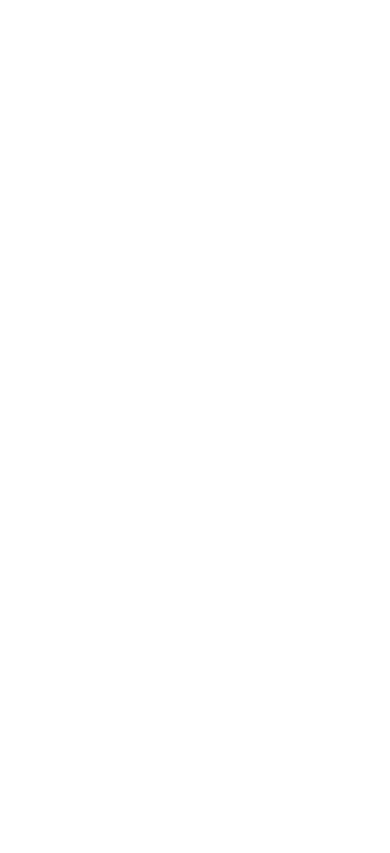
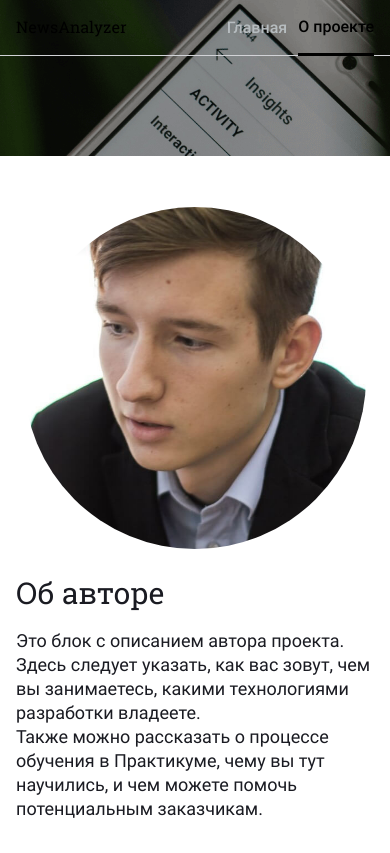
Before and after one commit to dontstain/news-analyzer, a website built with webpack: page src/about.html in a window 390 px wide. Built offline with nearby package versions, Linux system fonts and the light colour scheme.

Commit message:
fixed main adaptiveness, reworked search transform and started about

```diff
--- a/src/about.html
+++ b/src/about.html
@@ -0,0 +1,59 @@
+<!DOCTYPE html>
+<html lang="ru">
+<head>
+  <meta charset="UTF-8">
+  <meta name="viewport" content="width=device-width, initial-scale=1.0">
+  <meta http-equiv="X-UA-Compatible" content="ie=edge">
+  <meta name="author" content="Дмитрий Трипольский">
+  <meta name="description" content="Сайт для подбора актуальных новостей по запросу пользователя">
+  <title>News Analyzer - About</title>
+  <!-- <link rel="icon" type="image/svg" href="<%=require('./images/favicon.svg').default%>"> -->
+  <link rel="stylesheet" href="./pages/about.css">
+  <!-- <link rel="stylesheet" href="<%= htmlWebpackPlugin.files.chunks.main.css %>"> -->
+</head>
+<body>
+  <div class="page">
+    <header class="header header_light cut-section">
+      <h1 class="header__title">
+        NewsAnalyzer
+      </h1>
+      <nav class="header__nav">
+        <ul class="header__nav-list">
+          <li class="header__nav-item">
+            <a href="#" class="header__nav-text link">
+              Главная
+            </a>
+          </li>
+          <li class="header__nav-item header__nav-item_active">
+            <a href="#" class="header__nav-text header__nav-text_active link">
+              О проекте
+            </a>
+          </li>
+        </ul>
+      </nav>
+    </header>
+    <main class="main">
+      <section class="search">
+
+      </section>
+      <section class="for-clients">
+
+      </section>
+      <section class="about cut-section">
+        <img src="./images/author.jpg" alt="Фото автора" class="about__photo">
+        <div class="about__text-container">
+          <h2 class="about__heading">
+            Об авторе
+          </h2>
+          <p class="about__text">
+            Это блок с описанием автора проекта. Здесь следует указать, как вас зовут, чем вы занимаетесь, какими технологиями разработки владеете.
+          </p>
+          <p class="about__text">
+            Также можно рассказать о процессе обучения в Практикуме, чему вы тут научились, и чем можете помочь потенциальным заказчикам.
+          </p>
+        </div>
+      </section>
+    </main>
+  </div>
+</body>
+</html>
--- a/src/blocks/about/__photo/about__photo.css
+++ b/src/blocks/about/__photo/about__photo.css
@@ -1,4 +1,5 @@
 .about__photo {
+  margin-top: calc(100vw / 36 + 40px);
   margin-right: calc(100vw / 30 + 8px);
   margin-bottom: calc(100vw / 36 + 40px);
   width: calc(100vw / 3.1);
@@ -23,6 +24,6 @@
     max-width: unset;
     max-height: unset;
     margin-right: 0;
-    margin-bottom: 13px;
+    margin-bottom: 24px;
   }
 }
--- a/src/blocks/about/__text-container/about__text-container.css
+++ b/src/blocks/about/__text-container/about__text-container.css
@@ -1,6 +1,5 @@
 .about__text-container {
-  margin-top: calc(100vw / 28);
-  transform: translate(0, calc((100vw - 1440px) / 32));
+  margin-top: calc(100vw / 28 + 100vw / 36 + 40px);
   width: calc(100vw / 1.81);
   max-width: 600px;
 }
@@ -9,6 +8,7 @@
   .about__text-container {
     width: 100%;
     transform: none;
+    margin-top: 0;
     margin-bottom: 32px;
   }
 }
--- a/src/blocks/about/about.css
+++ b/src/blocks/about/about.css
@@ -11,6 +11,5 @@
   .about {
     flex-direction: column;
     align-items: center;
-    /* display: block; */
   }
 }
--- a/src/blocks/header/__nav-item/header__nav-item.css
+++ b/src/blocks/header/__nav-item/header__nav-item.css
@@ -1,4 +1,4 @@
-@import url(./_active/header__nav-tem_active.css);
+@import url(./_active/header__nav-item_active.css);
 
 .header__nav-item {
   display: flex;
--- a/src/blocks/header/_light/header_light.css
+++ b/src/blocks/header/_light/header_light.css
@@ -1,3 +1,4 @@
 .header.header_light {
   color: black;
+  box-shadow: inset 0px -1px 0px #D1D2D6;
 }
--- a/src/blocks/header/header.css
+++ b/src/blocks/header/header.css
@@ -17,3 +17,9 @@
   color: white;
   z-index: 2;
 }
+
+@media screen and (max-width: 500px) {
+  .header {
+    min-height: 56px;
+  }
+}
--- a/src/blocks/search/search.css
+++ b/src/blocks/search/search.css
@@ -3,7 +3,13 @@
   width: 100%;
   height: calc(100vw / 2.5);
   max-height: 576px;
-  transform: translate(0, calc(-100vw / 36 - 40px));
+  margin-top: calc(-100vw / 36 - 40px);
   background: top no-repeat url("../../images/cover.png") ;
   z-index: 1;
 }
+
+@media screen and (max-width: 500px) {
+  .search {
+    margin-top: -56px;
+  }
+}
--- /dev/null
+++ b/src/pages/about.css
@@ -0,0 +1,8 @@
+@import url(../vendor/normalize.css);
+@import url(../vendor/fonts.css);
+@import url(../blocks/link/link.css);
+@import url(../blocks/cut-section/cut-section.css);
+@import url(../blocks/page/page.css);
+@import url(../blocks/header/header.css);
+@import url(../blocks/about/about.css);
+@import url(../blocks/footer/footer.css);
```
Also changed, not shown: src/blocks/header/__nav-item/_active/header__nav-item_active.css (renamed from src/blocks/header/__nav-item/_active/header__nav-tem_active.css), src/main.html (indentation only).
